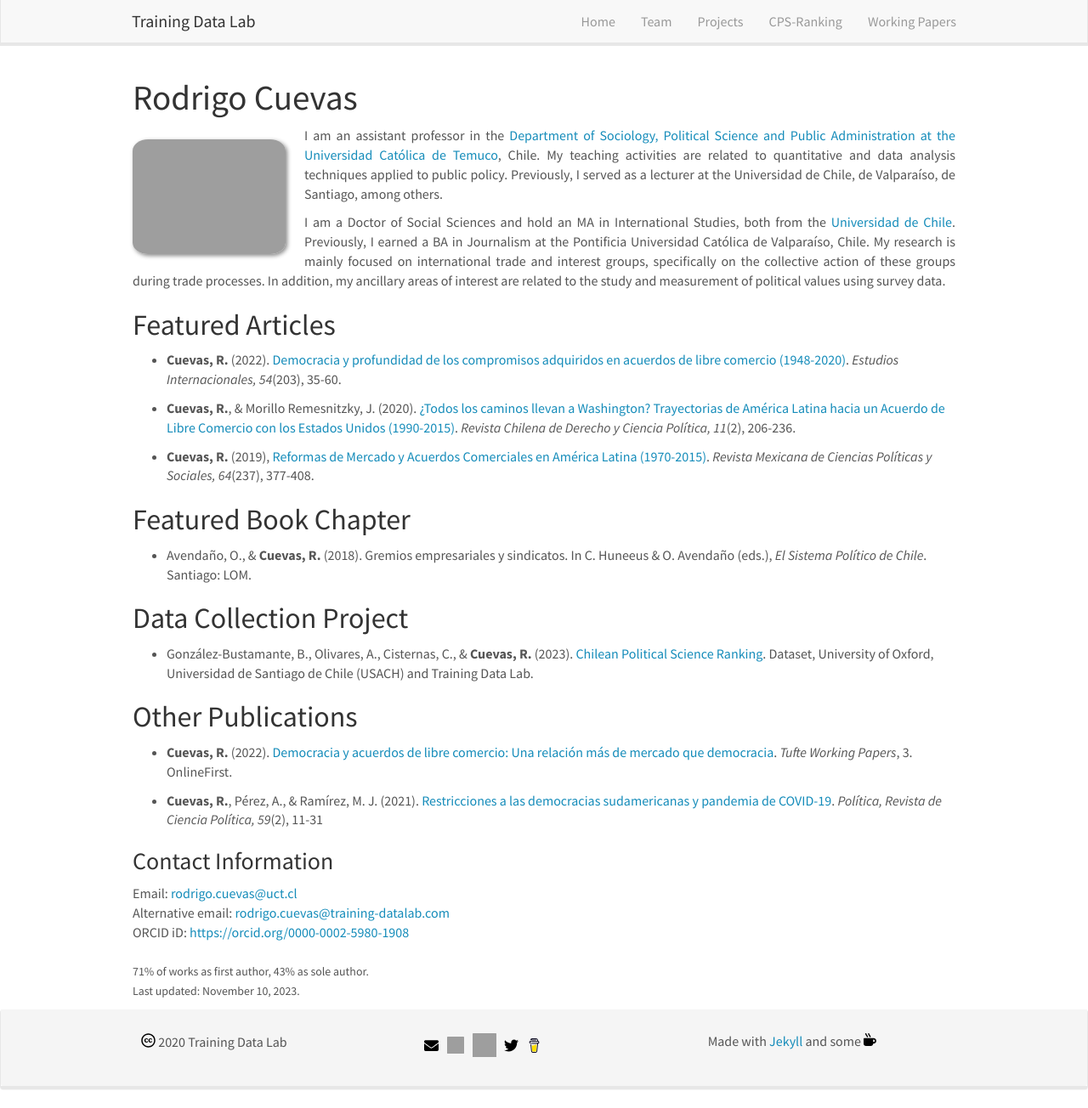
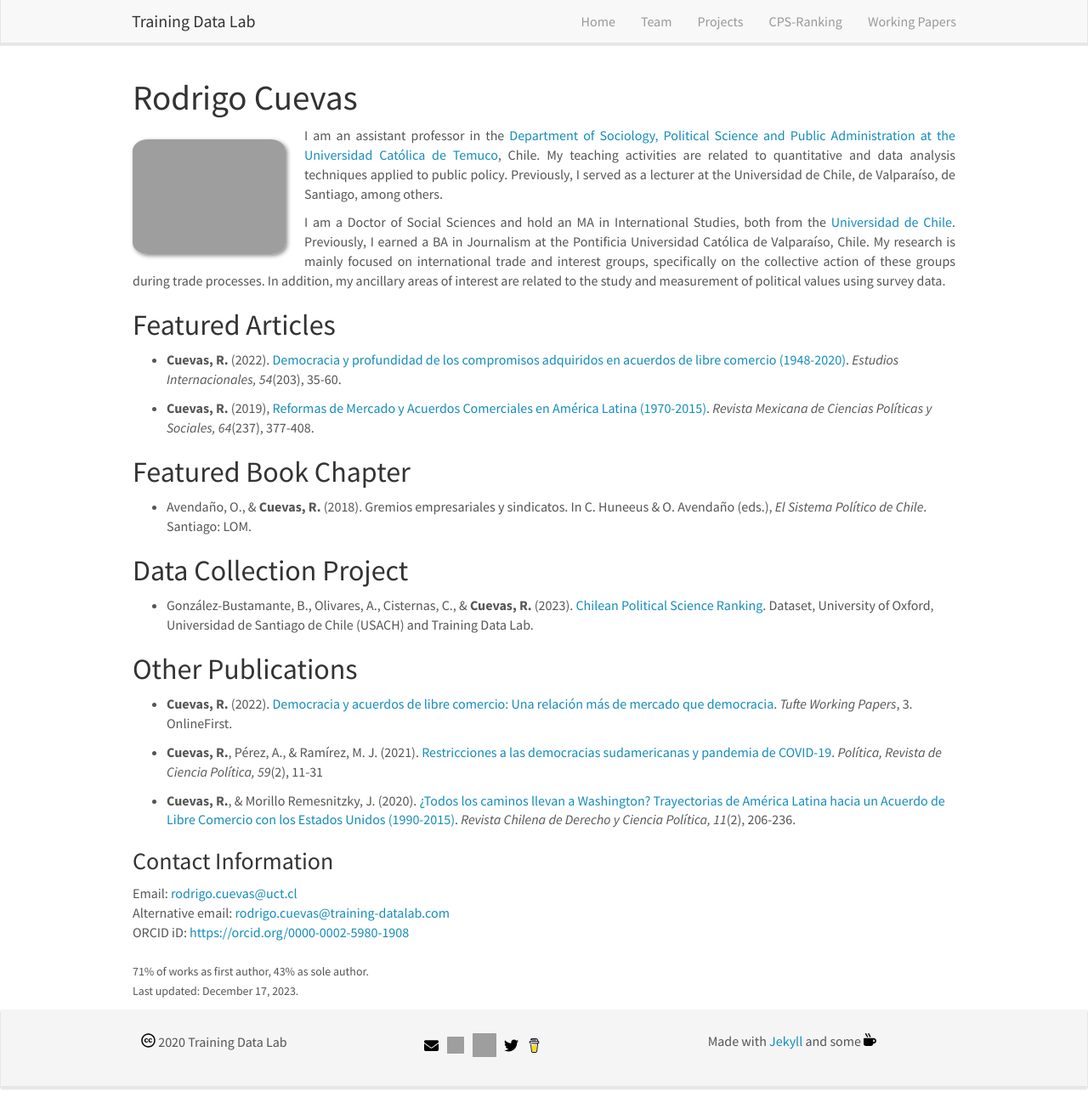
Before and after one commit to training-datalab/old-training-datalab.com, a Jekyll site: the page built from _pages/rcuevas.md, in a window 1280 px wide and 1304 px high. Shown: the whole window at 85% size. Built offline with Jekyll 4.4.1, drawn with Linux system fonts in a browser that asks for light colours; nearby versions of some CDN libraries.

Commit message:
Update rcuevas.md

```diff
--- a/_pages/rcuevas.md
+++ b/_pages/rcuevas.md
@@ -43,4 +43,4 @@ Alternative email: <a href="mailto:rodrigo.cuevas@training-datalab.com">rodrigo.
 ORCID iD: <a href="https://orcid.org/0000-0002-5980-1908" target="_blank">https://orcid.org/0000-0002-5980-1908</a><br />
 <br />
 <small>71% of works as first author, 43% as sole author.</small><br />
-<small>Last updated: November 10, 2023.</small>
+<small>Last updated: December 17, 2023.</small>
```
Also changed, not shown: other parts of _pages/rcuevas.md (+2 -2 lines).
